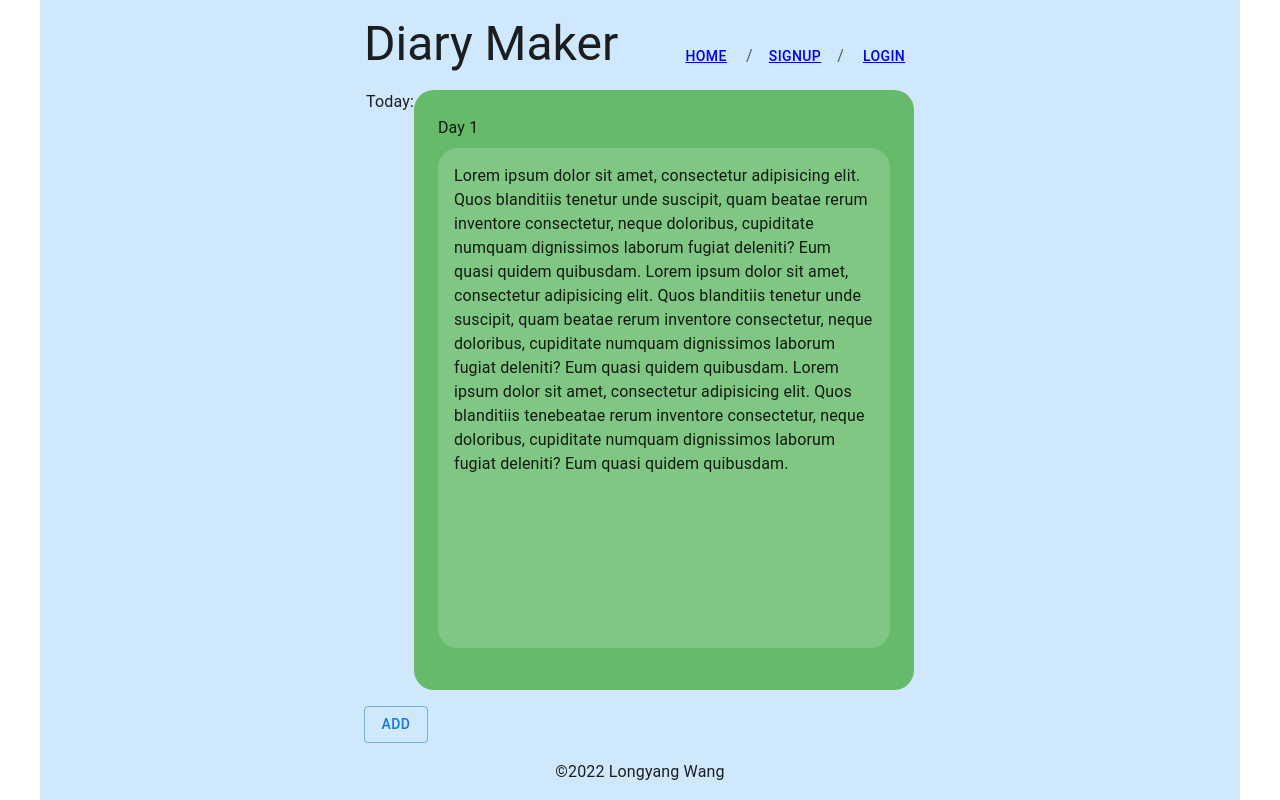
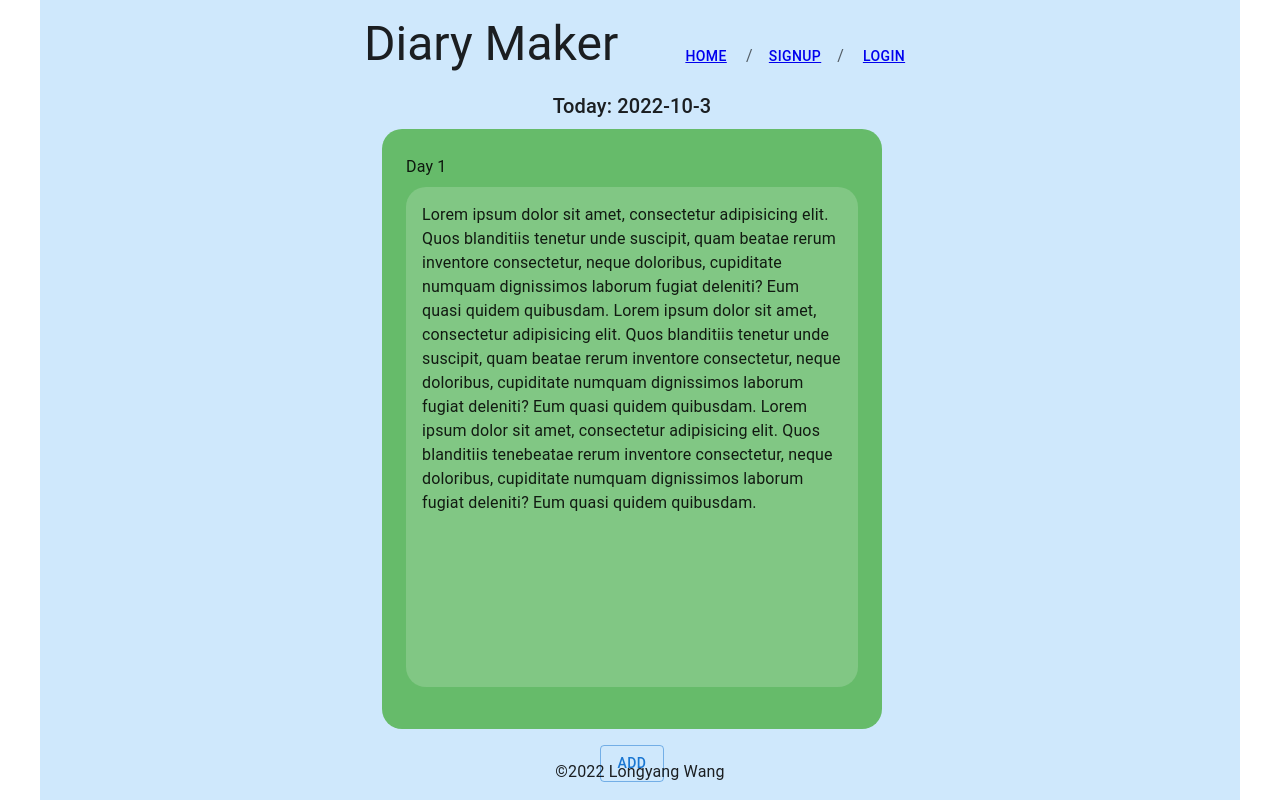
Before and after one commit to YangLongWang/taking-diary, a React (Create React App) app in the folder client/: page / in a window 1280 px wide. Built offline with nearby package versions, Linux system fonts and the light colour scheme.

Commit message:
add Time component

```diff
--- /dev/null
+++ b/client/src/components/Time/index.js
@@ -0,0 +1,15 @@
+import React from "react";
+import { Box, Typography, Button } from "@mui/material";
+
+export default function Time() {
+  return (
+    <>
+      <Typography variant="h6" gutterBottom>
+        Today:{" "}
+        {`${new Date().getFullYear()}-${
+          new Date().getMonth() + 1
+        }-${new Date().getDate()}`}
+      </Typography>
+    </>
+  );
+}
--- a/client/src/pages/Home.js
+++ b/client/src/pages/Home.js
@@ -1,23 +1,22 @@
 import React from "react";
-import { Box, Typography, Button } from "@mui/material";
+import { Grid, Box, Typography, Button } from "@mui/material";
 import Journal from "../components/Journal";
+import Time from "../components/Time";
 
 function Home() {
   return (
-    <>
-      <Box
-        sx={{
-          display: "flex",
-          justifyContent: "center",
-        }}
-      >
-        <Typography>Today:</Typography>
-        <Typography></Typography>
-        <Journal />
-      </Box>
-
+    <Grid
+      container
+      direction="column"
+      justifyContent="center"
+      alignItems="center"
+      spacing={2}
+      mt={2}
+    >
+      <Time />
+      <Journal />
       <Button variant="outlined">add</Button>
-    </>
+    </Grid>
   );
 }
 
```
Also changed, not shown: client/src/utils/helpers.js (added).
